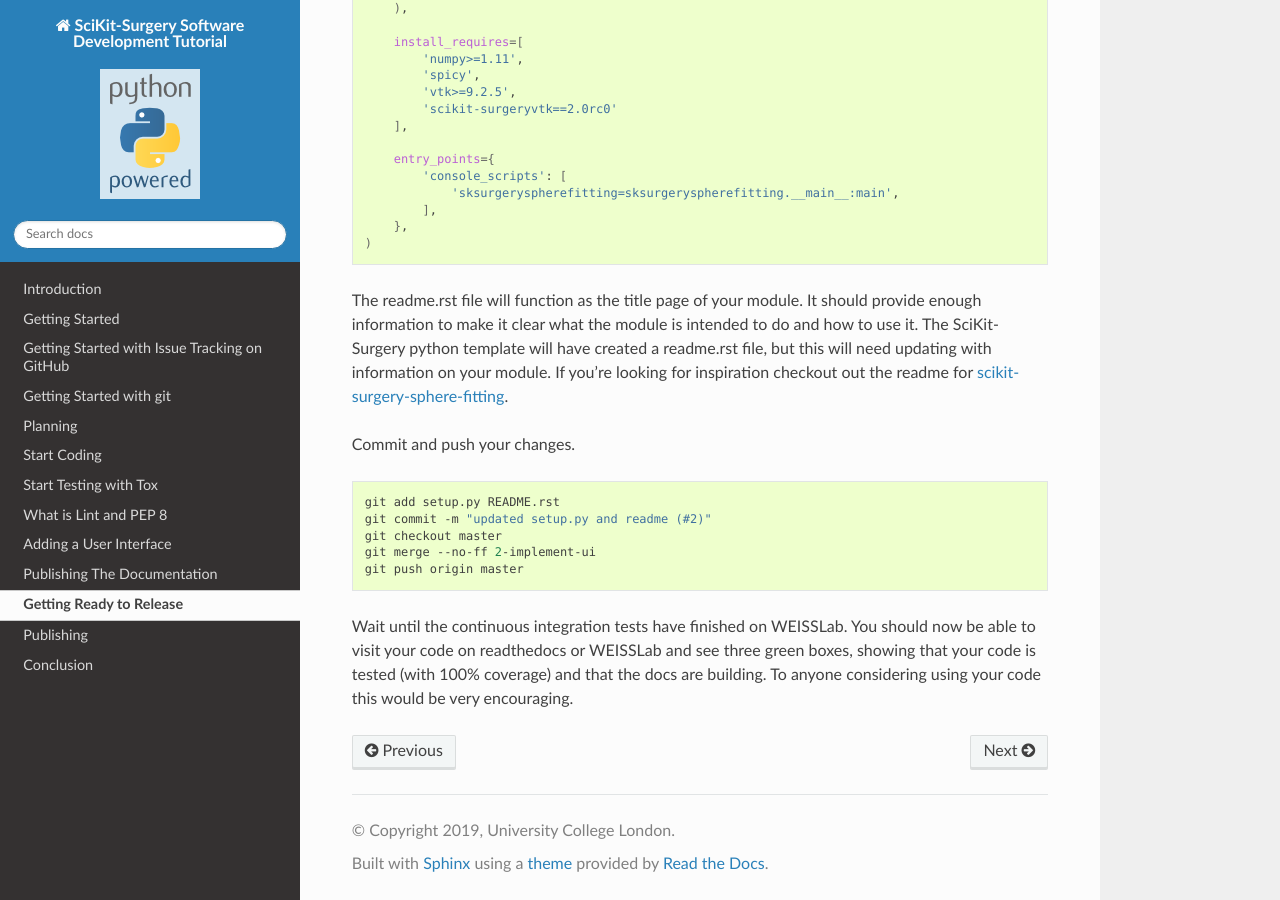
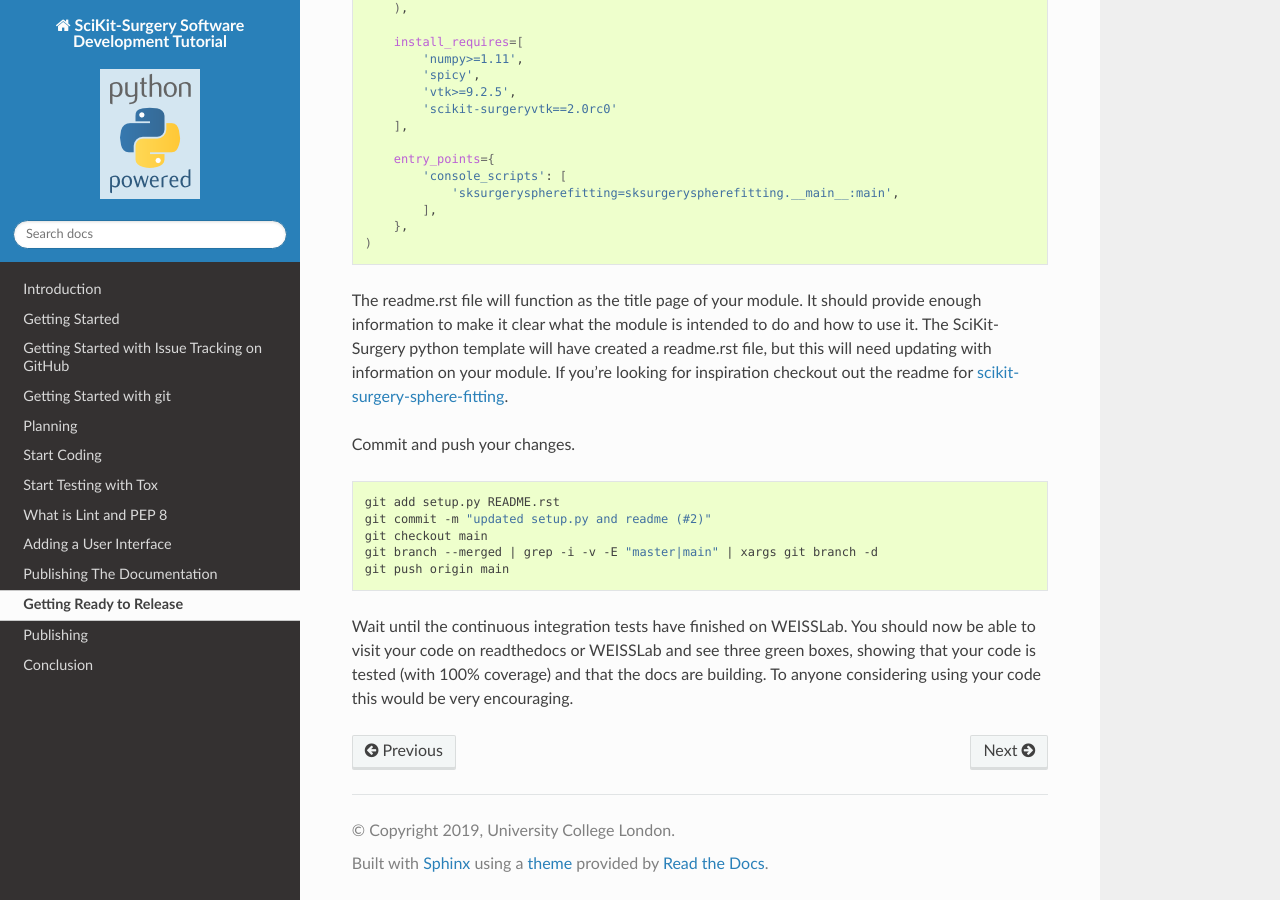
Before and after one commit to SciKit-Surgery/scikit-surgerytutorial02, a Sphinx documentation site: the page built from doc/09_Releaseing.rst, in a window 1280 px wide and 900 px high, scrolled down 1207 px. Built offline with Sphinx 7.4.7 and the Read the Docs theme 2.0.0, drawn with Linux system fonts in a browser that asks for light colours; formulas are drawn with MathJax 3.

Commit message:
udpates git commands to deleted merged branches and the use of main brach instead of master (#39, #36)

```diff
--- a/doc/06.1_Linting.rst
+++ b/doc/06.1_Linting.rst
@@ -75,13 +75,13 @@ with a nice green tick. Congratulations, you have mastered testing and continuou
    :alt: Your commit passing on GitHub
    :align: center
 
-Your code is working now. So lets draw a line under it. Use git to merge your branch back to master,
+Your code is working now. So lets draw a line under it. Use git to merge your branch back to main,
 and push it to the origin. Then close the issue on GitHub.
 ::
 
-   git checkout master
+   git checkout main
    git merge --no-ff 1-testing-tox-lint-pep8
-   git push origin master
+   git push origin main
    git branch --delete 1-testing-tox-lint-pep8
 
 Go to the GitHub website, and close issue 1.
--- a/doc/09_Releaseing.rst
+++ b/doc/09_Releaseing.rst
@@ -93,9 +93,9 @@ Commit and push your changes.
 
    git add setup.py README.rst
    git commit -m "updated setup.py and readme (#2)"
-   git checkout master
-   git merge --no-ff 2-implement-ui
-   git push origin master
+   git checkout main
+   git branch --merged | grep -i -v -E "master|main" | xargs git branch -d
+   git push origin main
 
 Wait until the continuous integration tests have finished on WEISSLab. You should now be
 able to visit your code on readthedocs or WEISSLab and see three green boxes, showing that
```
